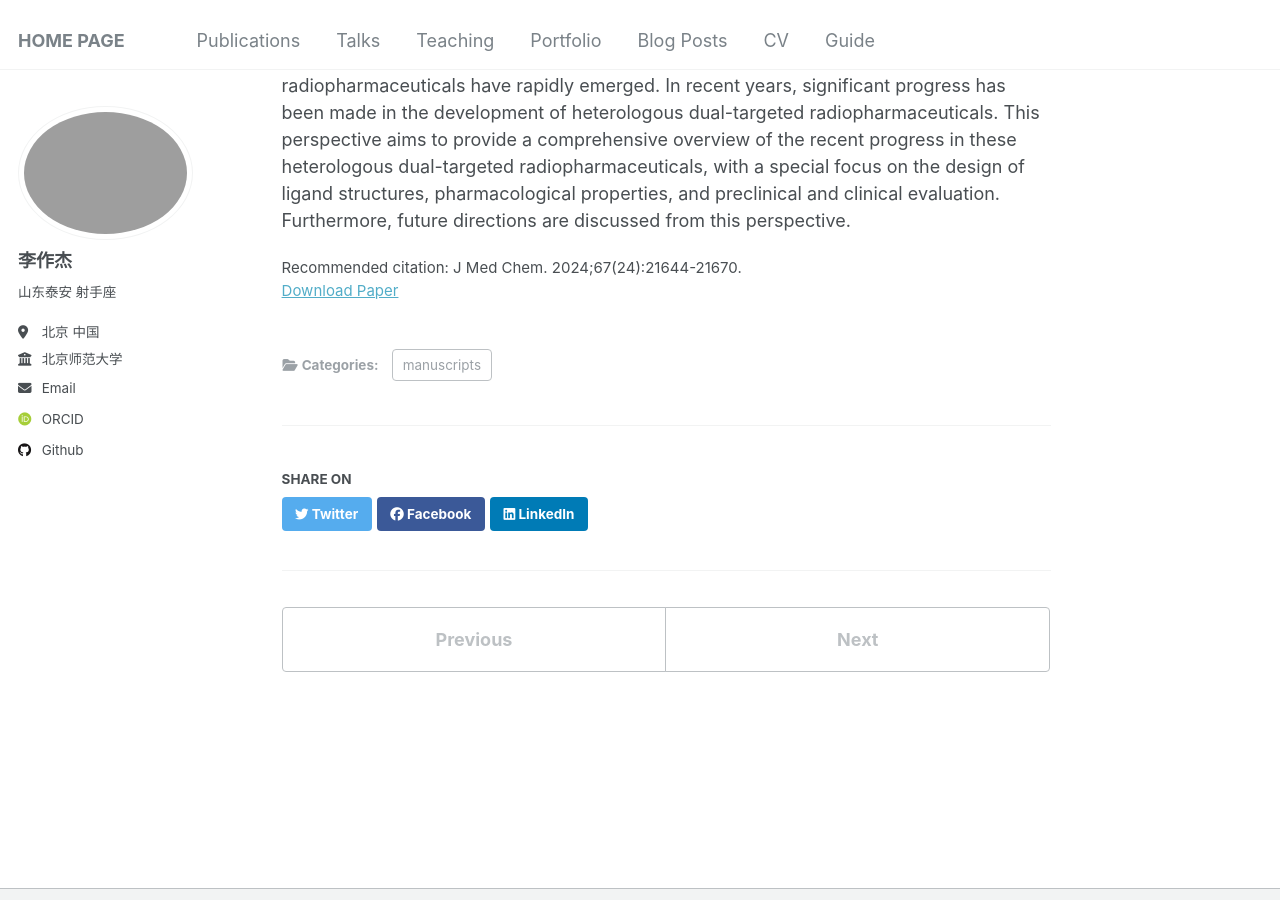
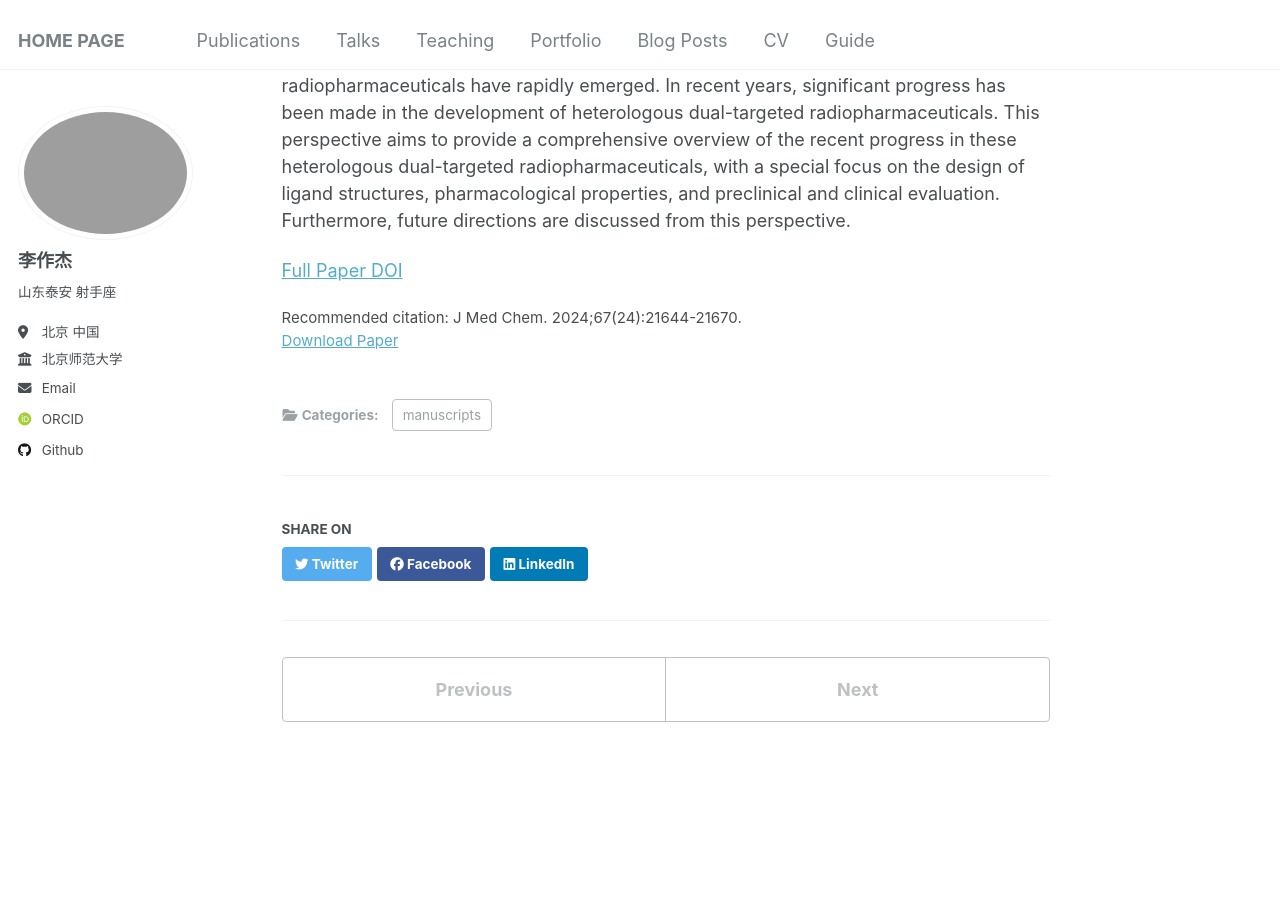
Before and after one commit to Infinity-LZJ/Zuojie_Li.github, a Jekyll site: the page built from _publications/2025-07-01-paper-title-number-1.md, in a window 1280 px wide and 900 px high, scrolled down 397 px. Built offline with Jekyll 4.4.1, drawn with Linux system fonts in a browser that asks for light colours; some web fonts are replaced.

Commit message:
Update 2025-07-01-paper-title-number-1.md
Signed-off-by: Infinity-LZJ <zuojieli@yeah.net>

```diff
--- a/_publications/2025-07-01-paper-title-number-1.md
+++ b/_publications/2025-07-01-paper-title-number-1.md
@@ -13,3 +13,6 @@ citation: 'J Med Chem. 2024;67(24):21644-21670.'
 ---
 # Abstract
 Radiotracers provide molecular- and cellular-level information in a noninvasive manner and have become important tools for precision medicine. In particular, the successful clinical application of radioligand therapeutic (RLT) has further strengthened the role of nuclear medicine in clinical treatment. The complicated microenvironment of the lesion has rendered traditional single-targeted radiopharmaceuticals incapable of fully meeting the requirements. The design and development of dual-targeted and multitargeted radiopharmaceuticals have rapidly emerged. In recent years, significant progress has been made in the development of heterologous dual-targeted radiopharmaceuticals. This perspective aims to provide a comprehensive overview of the recent progress in these heterologous dual-targeted radiopharmaceuticals, with a special focus on the design of ligand structures, pharmacological properties, and preclinical and clinical evaluation. Furthermore, future directions are discussed from this perspective.
+
+
+[Full Paper DOI](https://pubs.acs.org/doi/10.1021/acs.jmedchem.4c01608)
```
